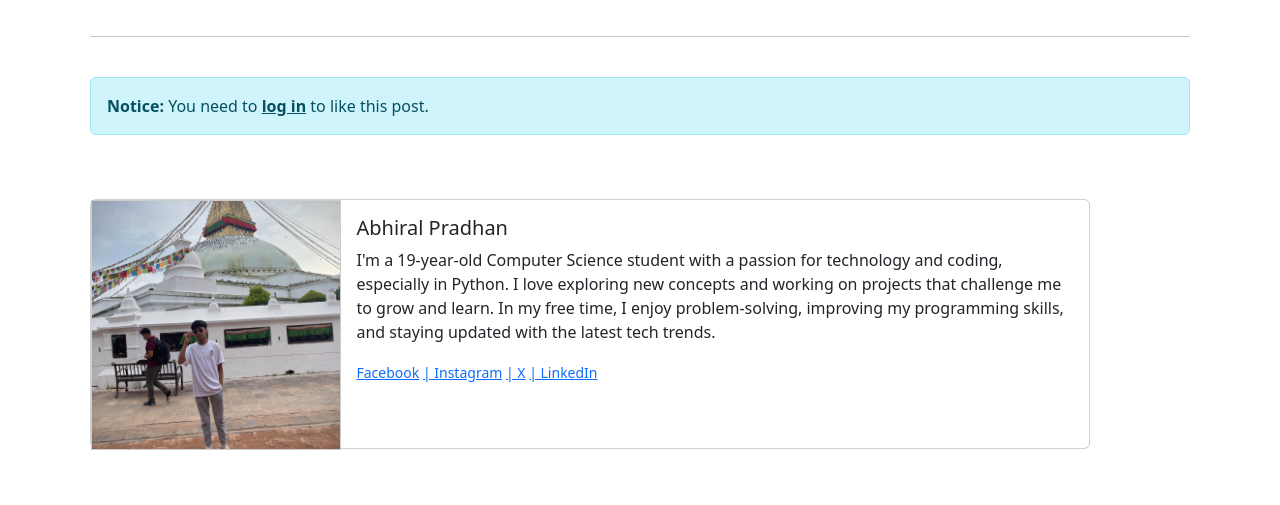
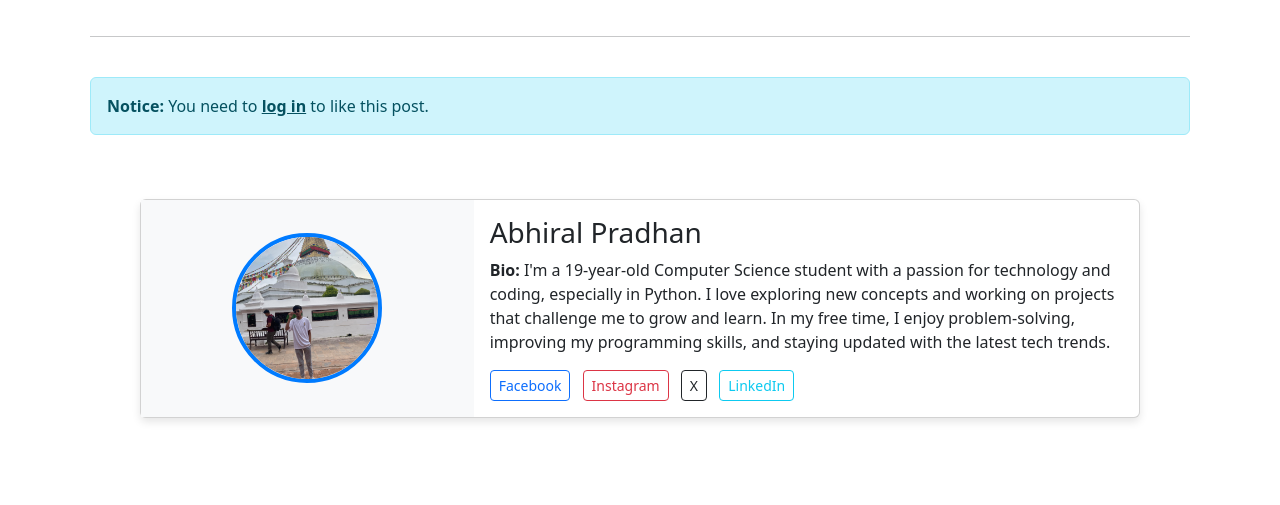
Before and after one commit to A1abhiral/simple-blog, a Django app: page /article/2 in a window 1280 px wide. Shown: the part 320-825 px from the top of the page. After the commit the page ends 742 px from the top, so only its background shows below. Run offline with Django 5.2, Linux system fonts and the light colour scheme; data comes from the database, SQL or seed files in the repository; both versions use the stored data as it was after the commit; some libraries are stand-ins or nearby versions.

Commit message:
Profile page

```diff
--- a/ablog/members/forms.py
+++ b/ablog/members/forms.py
@@ -34,7 +34,6 @@ class Edit_Profile_Form(UserChangeForm):
     first_name = forms.CharField(max_length=100, widget=forms.TextInput(attrs={'class': 'form-control', 'placeholder': 'First Name'}))
     last_name = forms.CharField(max_length=100, widget=forms.TextInput(attrs={'class': 'form-control', 'placeholder': 'Last Name'}))
     username = forms.CharField(max_length=100, widget=forms.TextInput(attrs={'class': 'form-control', 'placeholder': 'username'}))
-
     class Meta:
         model = User
         fields = ('username', 'email', 'first_name', 'last_name', 'password')
--- a/ablog/members/urls.py
+++ b/ablog/members/urls.py
@@ -1,5 +1,5 @@
 from django.urls import path
-from .views import UserRegisterView,UserEditView,PasswordChange,Password_changed_successfully
+from .views import UserRegisterView,UserEditView,PasswordChange,Password_changed_successfully,ShowProfilePageView
 from django.contrib.auth import views as auth_views
 
 urlpatterns = [
@@ -7,7 +7,9 @@ urlpatterns = [
     path('edit/',UserEditView.as_view(),name ='edit_profile'),
     #path('password/', auth_views.PasswordChangeView.as_view(template_name='registration/change-password.html'), name='change_password'),
     path('password/', PasswordChange.as_view(template_name='registration/change-password.html'), name='change_password'),
-    path('password-changed',Password_changed_successfully,name="Password_changed_successfully")
+    path('password-changed',Password_changed_successfully,name="Password_changed_successfully"),
+    path('profile/<int:pk>',ShowProfilePageView.as_view(),name ="profile"),
+
 
 
 
--- a/ablog/theblog/templates/article_detail.html
+++ b/ablog/theblog/templates/article_detail.html
@@ -39,34 +39,53 @@
 </div>
 {% endif %}
 <br><br>
-<div class="card mb-3" style="max-width: 1000px; height: 250px;"> <!-- Decreased the height -->
-    <div class="row g-0 h-100"> <!-- Ensure the row takes up full height -->
-        <div class="col-md-3">
+<div class="card mb-3 mx-auto" style="max-width: 1000px; box-shadow: 0 4px 8px rgba(0, 0, 0, 0.1);">
+    <div class="row g-0 h-100">
+        <!-- Profile Picture Section -->
+        <div class="col-md-4 d-flex align-items-center justify-content-center bg-light" style="padding: 15px;">
             {% if post.author.profile.profile_pic %}
-            <img src="{{post.author.profile.profile_pic.url}}" style="width: 100%; height: 100%; object-fit: cover; border: 1px solid #ccc;">
+                <a href="{% url 'profile' post.author.profile.id %}">
+                    <img src="{{ post.author.profile.profile_pic.url }}" class="rounded-circle" style="width: 150px; height: 150px; object-fit: cover; border: 4px solid #007bff;">
+                </a>
             {% else %}
-            <img src="{% static 'theblog/images/user-profile-icon-vector-avatar-600nw-2247726673.webp'%}" style="width: 100%; height: 100%; object-fit: cover; border: 1px solid #ccc;">
-
+                <a href="{% url 'profile' post.author.profile.id %}">
+                    <img src="{% static 'theblog/images/user-profile-icon-vector-avatar-600nw-2247726673.webp' %}" class="rounded-circle" style="width: 150px; height: 150px; object-fit: cover; border: 4px solid #007bff;">
+                </a>
             {% endif %}
         </div>
-        <div class="col-md-9">
+
+        <!-- User Info and Social Links -->
+        <div class="col-md-8">
             <div class="card-body">
-                <h5 class="card-title">{{post.author.first_name}} {{post.author.last_name}}</h5>
-                <p class="card-text">{{post.author.profile.bio}}</p>
-                <p class="card-text"><small class="text-body-secondary">
-                    {%if post.author.profile.facebook_url%}
-                    <a href="{{post.author.profile.facebook_url}}">Facebook</a>
+                <!-- Author Name -->
+                <h3 class="card-title">{{ post.author.first_name }} {{ post.author.last_name }}</h3>
+
+                <!-- Bio -->
+                <p class="card-text"><strong>Bio:</strong> {{ post.author.profile.bio }}</p>
+
+                <!-- Social Media Links -->
+                <div class="social-links mt-3">
+                    {% if post.author.profile.facebook_url %}
+                        <a href="{{ post.author.profile.facebook_url }}" target="_blank" class="btn btn-outline-primary btn-sm me-2">
+                            <i class="fab fa-facebook"></i> Facebook
+                        </a>
                     {% endif %}
-                    {%if post.author.profile.instagram_url%}
-                    <a href="{{post.author.profile.instagram_url}}"> | Instagram</a>
+                    {% if post.author.profile.instagram_url %}
+                        <a href="{{ post.author.profile.instagram_url }}" target="_blank" class="btn btn-outline-danger btn-sm me-2">
+                            <i class="fab fa-instagram"></i> Instagram
+                        </a>
                     {% endif %}
-                    {%if post.author.profile.X_url%}
-                    <a href="{{post.author.profile.X_url}}"> | X</a>
+                    {% if post.author.profile.X_url %}
+                        <a href="{{ post.author.profile.X_url }}" target="_blank" class="btn btn-outline-dark btn-sm me-2">
+                            <i class="fab fa-twitter"></i> X
+                        </a>
                     {% endif %}
-                    {%if post.author.profile.linkedin_url%}
-                    <a href="{{post.author.profile.linkedin_url}}"> | LinkedIn</a>
+                    {% if post.author.profile.linkedin_url %}
+                        <a href="{{ post.author.profile.linkedin_url }}" target="_blank" class="btn btn-outline-info btn-sm">
+                            <i class="fab fa-linkedin"></i> LinkedIn
+                        </a>
                     {% endif %}
-                </small></p>
+                </div>
             </div>
         </div>
     </div>
```
Also changed, not shown: ablog/members/templates/registration/user_profile.html (added, +55 -0 lines), ablog/members/views.py (+16 -1 lines), ablog/db.sqlite3.
